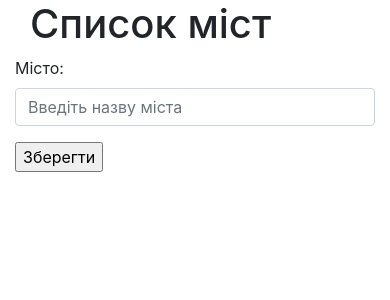
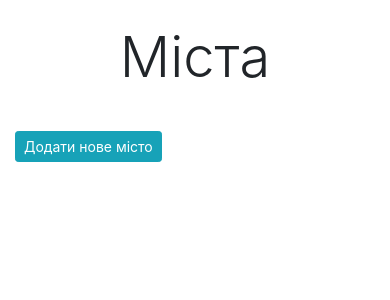
Before and after one commit to AndriiKom94/Travel, a Django app: page /cities/ in a window 390 px wide. Shown: the part 56-356 px from the top of the page. Run offline with Django 3.2, Linux system fonts and the light colour scheme; data that the repository does not hold is empty; some libraries are stand-ins or nearby versions.

Commit message:
add table

```diff
--- a/cities/templates/cities/home.html
+++ b/cities/templates/cities/home.html
@@ -3,22 +3,38 @@
 {% block title %} Список міст {% endblock %}
 
 {% block content %}
-<div class="container">
-    <h1>Список міст</h1>
-    <div class="row">
-        <div class="col">
-            {% for object in objects_list %}
-            <p>
-                <a href="{%url 'cities:detail' pk=object.pk%}">
-                    {{object.name}}
-                </a>
-            </p>
-            {% endfor %}
-        </div>
+<h1 class="display-4 text-center my-4">Міста</h1>
+<div class="row">
+    <div class="col-md-6 mx-auto">
+        <table class="table table-striped">
+        <tbody>
+        {% for object in objects_list %}
+        <tr>
+        <td>
+            <a href="{% url 'cities:detail' pk=object.pk %}">{{object.name}}</a>
+        </td>
+        <td>
+            <a href="{% url 'cities:update' pk=object.pk %}">
+            <button type="button" class="btn btn-primary btn-sm">Редагувати</button>
+            </a>
+        </td>
+        <td>
+            <a href="{% url 'cities:delete' pk=object.pk %}">
+            <button type="button" class="btn btn-danger btn-sm">Видалити</button>
+            </a>
+        </td>
+        </tr>
+        {% endfor %}
+        </tbody>
+        </table>
     </div>
 </div>
-<form action="" method="post"> {% csrf_token %}
-    {{form.as_p}}
-    <input type="submit" value="Зберегти">
-</form>
+<div class="row">
+    <div class="col-md-6">
+        <a href="{% url 'cities:add' %}">
+        <button type="button" class="btn btn-info btn-sm">Додати нове місто</button>
+        </a>
+    </div>
+
+</div>
 {% endblock content %}
```
